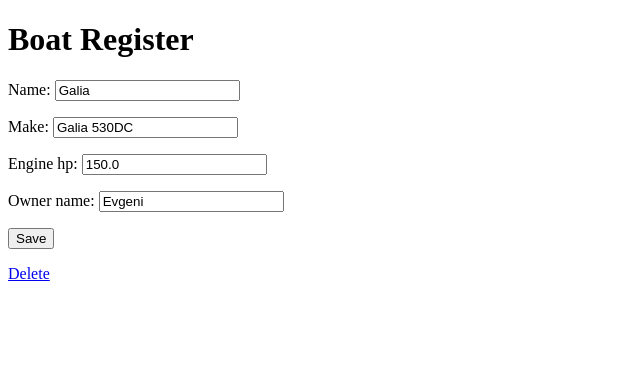
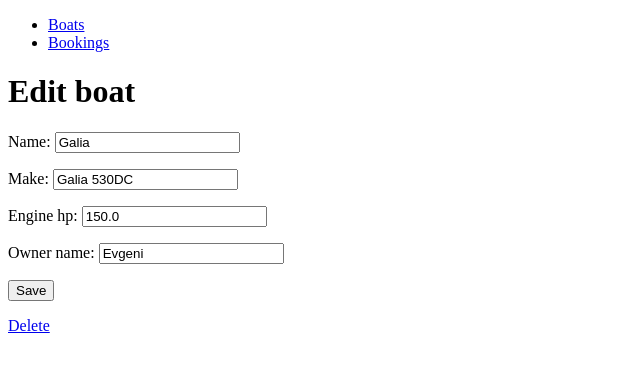
Before and after one commit to evgeni-semenov/django-webcourse, a Django app: page /boats/1 in a window 1280 px wide. Shown: the top 372 px of the page, without its empty margins (0-640 px from the left). Run offline with Django 4.2, Linux system fonts and the light colour scheme; data comes from the database, SQL or seed files in the repository; both versions use the stored data as it was after the commit.

Commit message:
h3: lisätty tuntitehtävä

```diff
--- a/h3/boats/admin.py
+++ b/h3/boats/admin.py
@@ -2,3 +2,4 @@ from django.contrib import admin
 from . import models
 
 admin.site.register(models.Boat)
+admin.site.register(models.Booking)
--- a/h3/boats/models.py
+++ b/h3/boats/models.py
@@ -9,3 +9,11 @@ class Boat(models.Model):
 
     def __str__(self):
         return self.name
+
+class Booking(models.Model):
+    booking_date = models.DateField()
+    boat = models.ForeignKey(Boat, on_delete=models.CASCADE)
+    lessor_name = models.CharField(max_length=150)
+
+    def __str__(self):
+        return f"{self.booking_date}: {self.boat}"
--- a/h3/boats/templates/boats/base.html
+++ b/h3/boats/templates/boats/base.html
@@ -3,10 +3,15 @@
 <head>
     <meta charset="UTF-8">
     <meta name="viewport" content="width=device-width, initial-scale=1.0">
-    <title>Boat Register</title>
+    <title>Rent a boat service</title>
 </head>
 <body>
-    <h1>Boat Register</h1>
+    <nav>
+        <ul>
+            <li><a href="/boats">Boats</a></li>
+            <li><a href="/bookings">Bookings</a></li>
+        </ul>
+    </nav>
     {% block "content" %}
     {% endblock "content" %}
 </body>
--- a/h3/boats/templates/boats/boat_form.html
+++ b/h3/boats/templates/boats/boat_form.html
@@ -1,6 +1,7 @@
 {% extends "boats/base.html" %}
 
 {% block "content" %}
+<h1>Edit boat</h1>
     <form method="POST">
         {% csrf_token %}
         {{ form.as_p }}
--- a/h3/boats/templates/boats/boat_list.html
+++ b/h3/boats/templates/boats/boat_list.html
@@ -1,6 +1,7 @@
 {% extends "boats/base.html" %}
 
 {% block "content" %}
+    <h1>Available boats</h1>
     {% for object in object_list %}
         <p><a href="/boats/{{object.pk}}">{{object.name}}</a></p>
     {% endfor %}
--- a/h3/boats/urls.py
+++ b/h3/boats/urls.py
@@ -2,7 +2,9 @@ from django.urls import path
 from .views import *
 
 urlpatterns = [
-    path('', BoatListView.as_view()),
+    path('', BookingListView.as_view()),
+    path('bookings', BookingListView.as_view()),
+    path('boats', BoatListView.as_view()),
     path('boats/new', BoatCreateView.as_view()),
     path('boats/<int:pk>/delete', BoatDeleteView.as_view()),
     path('boats/<int:pk>', BoatUpdateView.as_view()),
--- a/h3/boats/views.py
+++ b/h3/boats/views.py
@@ -17,3 +17,6 @@ class BoatCreateView(CreateView):
 class BoatDeleteView(DeleteView):
     model = Boat
     success_url = "/"
+
+class BookingListView(ListView):
+    model = Booking
```
Also changed, not shown: h3/boats/templates/boats/booking_list.html (added, +7 -0 lines), h3/README.md, h3/boats/migrations/0003_booking.py (added), h3/booking_admin.png (added), h3/bookings.png (added), h3/db.sqlite3.
